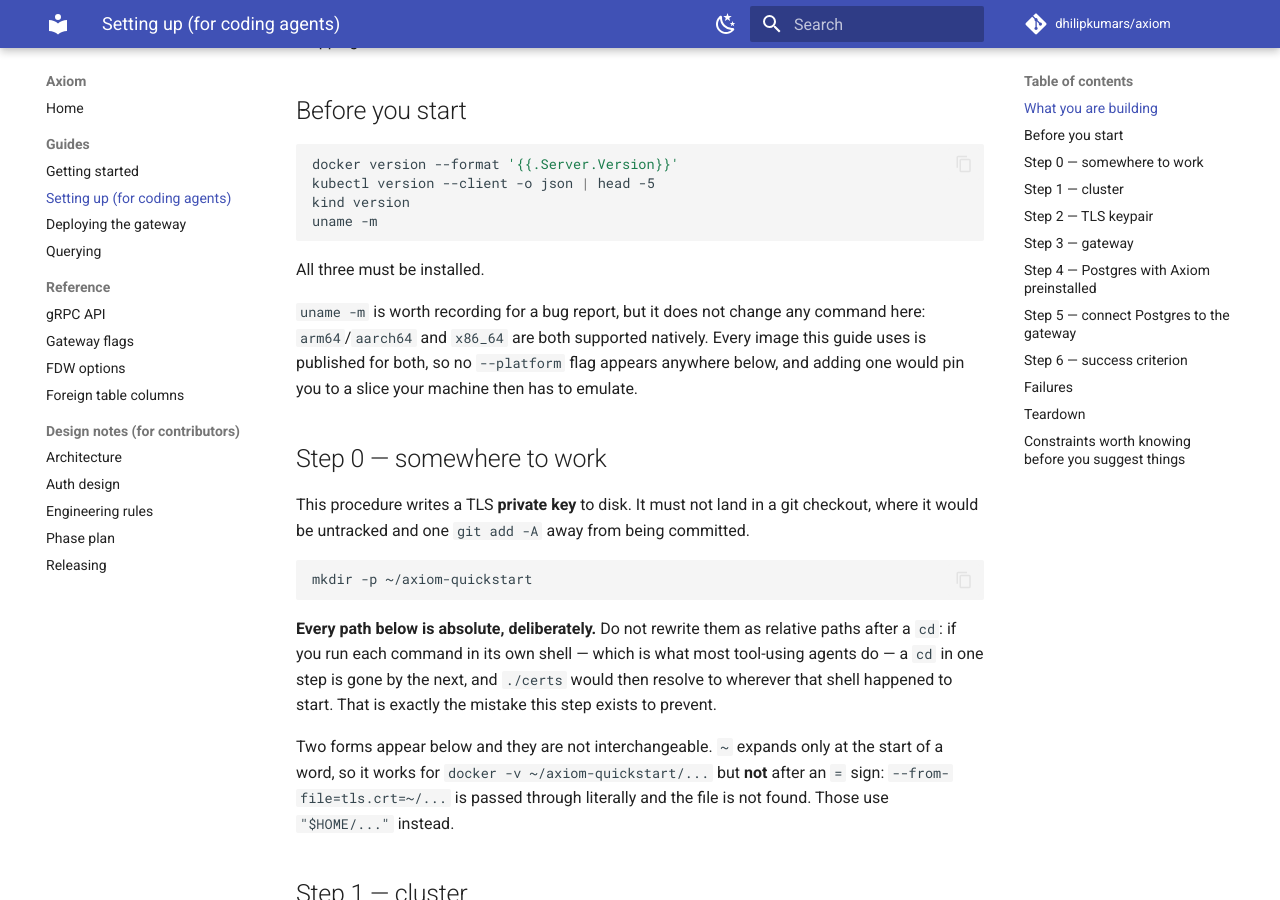
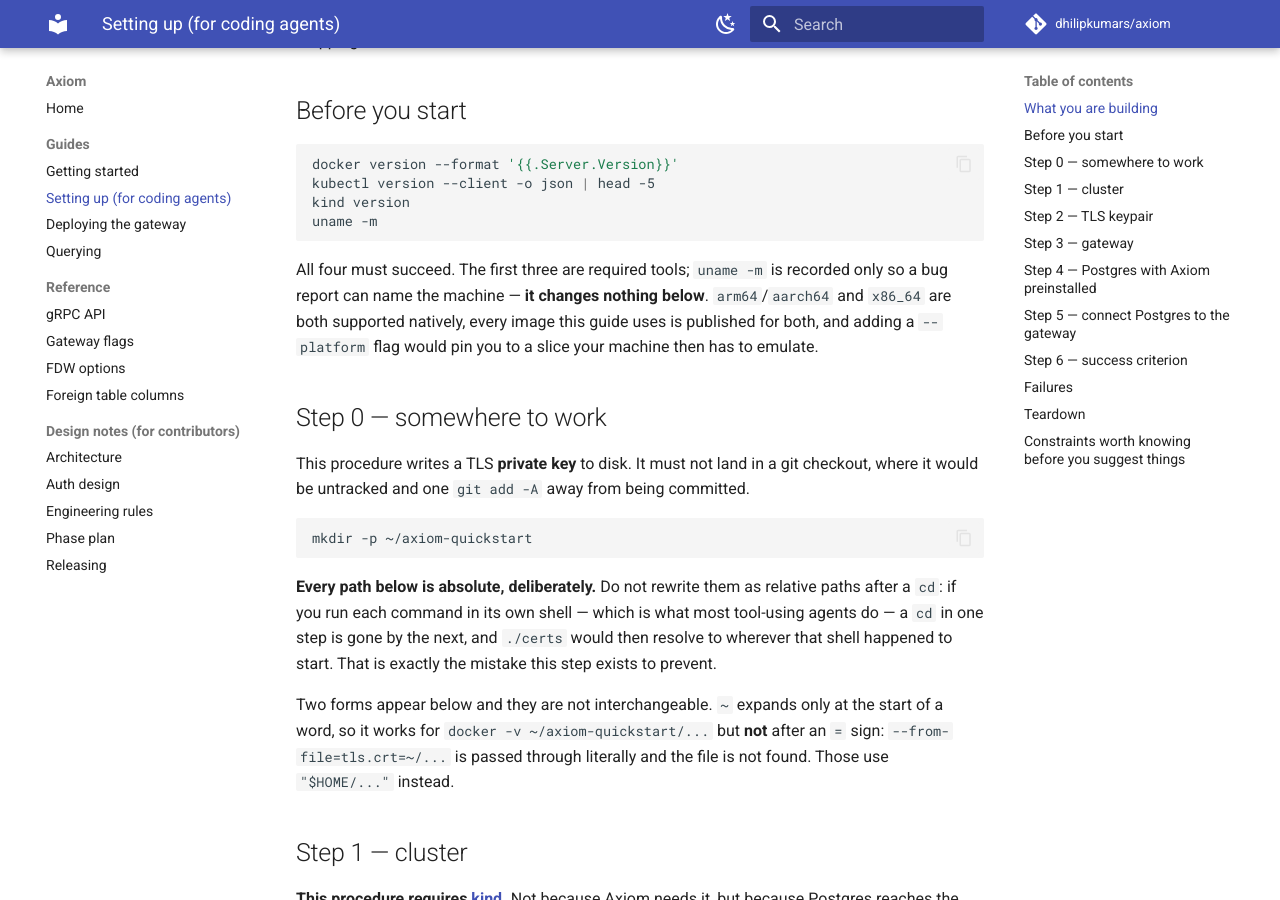
Before and after one commit to dhilipkumars/axiom, an MkDocs documentation site: the page built from docs/guides/for-agents.md, in a window 1280 px wide and 900 px high, scrolled down 614 px. Built offline with MkDocs 1.6.1 and Material for MkDocs 9.7.7, drawn with Linux system fonts in a browser that asks for light colours; comment, search, counter and statistics services are not loaded; some of the changed text lies outside the part shown.

Commit message:
Say what a missing manifest actually means, and stop half-removing things
Review round. Two of these were defects rather than tidiness.

The failure row blamed `no matching manifest` on pinning a version
before 0.1.1. The guide pins latest-pg17 and never pins an old version,
so an agent that meets this error is looking at a broken publish -- and
the action told it to use the tag that had just failed. It now says the
publish is at fault, sends the reader to `docker manifest inspect`, and
says retrying cannot help because a manifest list is tagged atomically.
The old cause survives as the other way to reach the same message,
which is the only way left to reach it legitimately.

The failure message named postgres-image.yml unconditionally, but
wait_for_image also runs for the gateway image, which gateway-image.yml
builds. Anyone debugging a missing arm64 gateway manifest was sent to
read the wrong file. It derives the workflow from the reference.

The last commit claimed to remove the bash 3.2 empty-array workaround
and removed only the caller side. wait_for_image still did `shift`,
`local -a plat=("$@")` and `docker pull ${plat[@]+"${plat[@]}"}`, with no
caller passing anything -- dead code kept alive by a commit message that
said otherwise.

"All three must be installed" sat above a four-command block, and the
justification for keeping `uname -m` was doing too much work. It is
recorded so a bug report can name the machine, and the text now says
plainly that it changes nothing below.

The changeset claimed too much. Multi-architecture images shipped in
v0.1.1; only the guidance changes here, so it is `fixed` rather than
`changed` and credits the capability to the release that published it.
It is still worth an entry: v0.1.1's notes mentioned arm64 only for the
tarballs, and 0.1.0 said in as many words that the images were amd64
only, so a reader following the changelog still believes they need the
flag.

Re-ran the install gate on this arm64 machine against the published
0.1.1 after the edits: still passes, 8 pods matching kubectl.

Co-Authored-By: Claude Opus 5 <noreply@anthropic.com>

````diff
--- a/docs/guides/for-agents.md
+++ b/docs/guides/for-agents.md
@@ -31,13 +31,11 @@ kind version
 uname -m
 ```
 
-All three must be installed.
-
-`uname -m` is worth recording for a bug report, but it does not change any
-command here: `arm64`/`aarch64` and `x86_64` are both supported natively.
-Every image this guide uses is published for both, so no `--platform` flag
-appears anywhere below, and adding one would pin you to a slice your machine
-then has to emulate.
+All four must succeed. The first three are required tools; `uname -m` is
+recorded only so a bug report can name the machine — **it changes nothing
+below**. `arm64`/`aarch64` and `x86_64` are both supported natively, every
+image this guide uses is published for both, and adding a `--platform` flag
+would pin you to a slice your machine then has to emulate.
 
 ## Step 0 — somewhere to work
 
@@ -276,7 +274,7 @@ point of the project.
 
 | Symptom | Cause | Action |
 | --- | --- | --- |
-| `no matching manifest for linux/arm64/v8` | you pinned a version older than `0.1.1`, which was amd64-only | use `latest-pgNN` or a version from `0.1.1` on |
+| `no matching manifest for linux/arm64/v8` | the tag has no slice for this machine. Following this guide, that means the publish is broken, not that you did something wrong — it pins `latest-pg17`, which should be multi-architecture | `docker manifest inspect <tag>` to see which architectures exist, and report it. Retrying will not help: a manifest list is tagged atomically. Pinning a version before `0.1.1` produces the same error legitimately, since those are amd64-only |
 | `denied` on `docker pull` | image is private or the tag does not exist | check the tag; do not retry with credentials |
 | `FATAL: cannot create PGC_POSTMASTER variables after startup` | Axiom loaded without `shared_preload_libraries` | use the published image, or preload it |
 | `CREATE EXTENSION` closes the connection | same as above | as above |
````
Also changed, not shown: .changes/arm64-native.md (+18 -15 lines), 1 other file.
